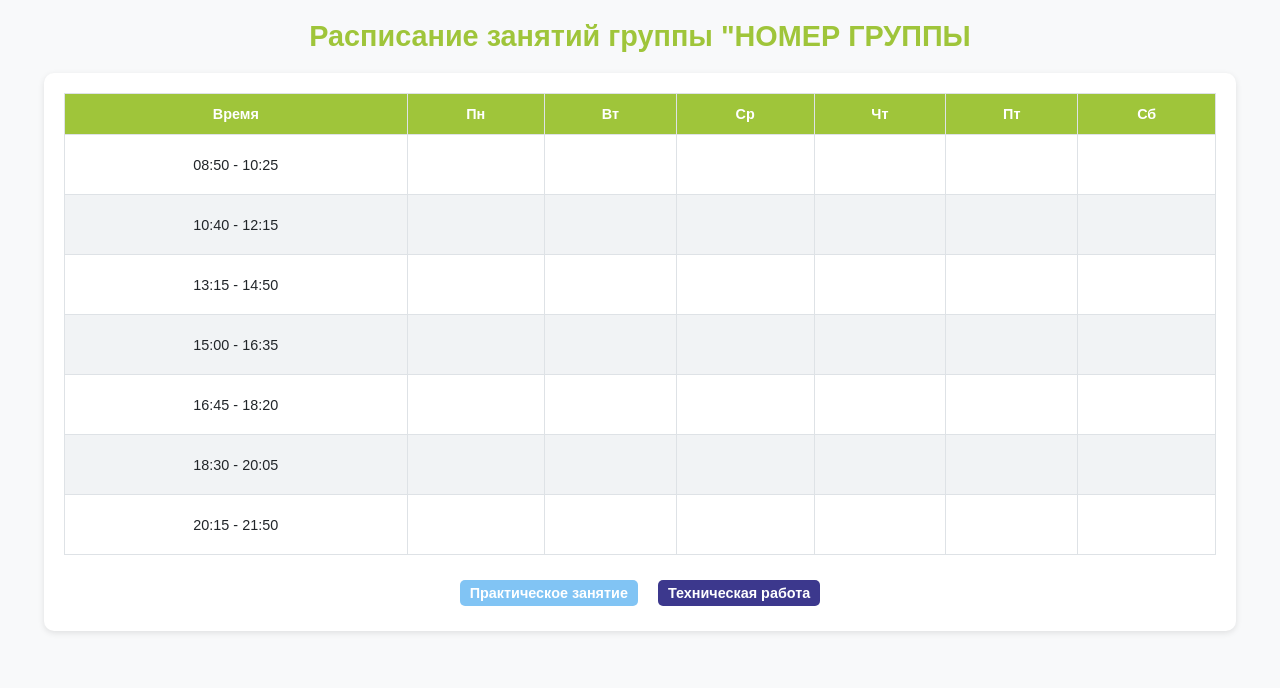
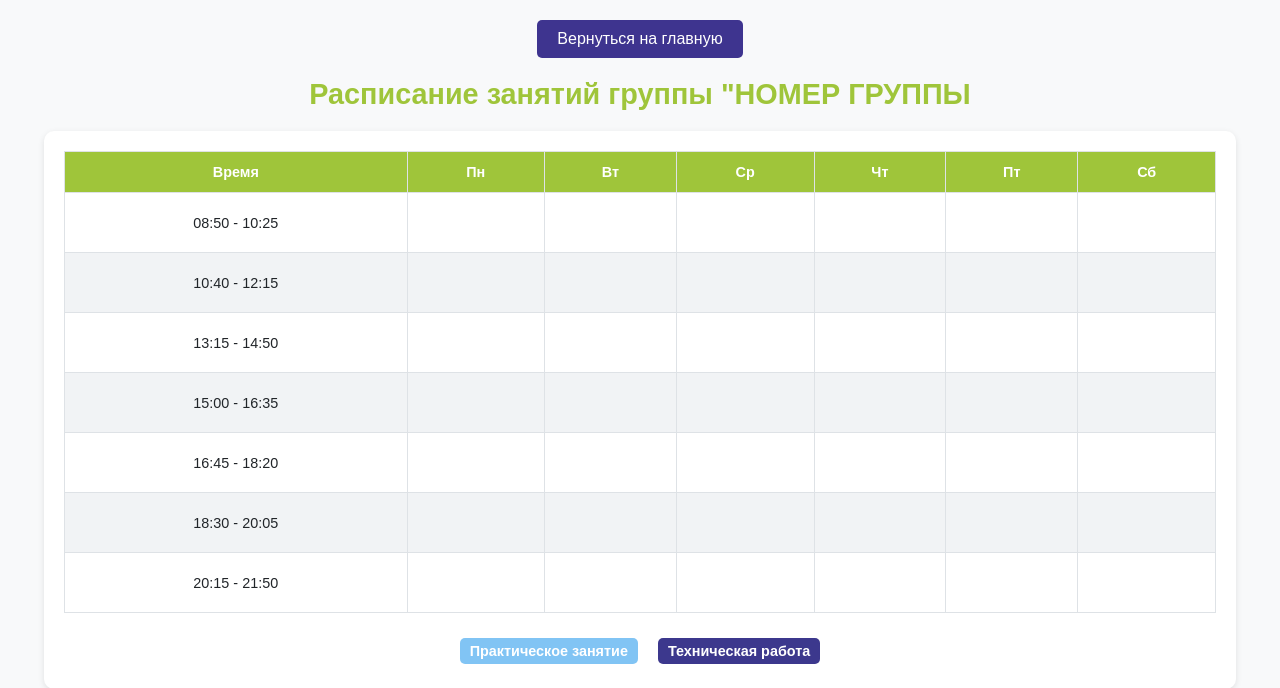
Before and after one commit to usernamealreadytaken123/pythonProject, a Django app: page /tasks_list/ in a window 1280 px wide. Shown: the top 688 px of the page. Run offline with Django 5.2, Linux system fonts and the light colour scheme; some libraries are stand-ins or nearby versions.

Commit message:
Что-то пошло не так

```diff
--- a/taskmanager/main/static/main/css/style_list_reg.css
+++ b/taskmanager/main/static/main/css/style_list_reg.css
@@ -78,6 +78,11 @@ button:hover {
     background-color: #628013;
 }
 
+.back-button {
+    margin-top: 20px; /* Отступ сверху */
+    text-align: center; /* Центрирование кнопки */
+}
+
 /* Адаптивность */
 @media (max-width: 768px) {
     .container {
--- a/taskmanager/main/static/main/css/table_style.css
+++ b/taskmanager/main/static/main/css/table_style.css
@@ -82,3 +82,23 @@ td {
 .legend-item.practice {
     background-color: #81c4f4;
 }
+
+.back-button {
+    margin-top: 20px; /* Отступ сверху */
+    text-align: center; /* Центрирование кнопки */
+}
+
+.button {
+    display: inline-block;
+    padding: 10px 20px;
+    font-size: 16px;
+    color: #fff; /* Белый текст */
+    background-color: #3e348f; /* Фиолетовый фон */
+    border-radius: 5px; /* Скруглённые углы */
+    text-decoration: none; /* Убрать подчёркивание */
+    transition: background-color 0.3s; /* Плавный переход цвета */
+}
+
+.button:hover {
+    background-color: #2a235f; /* Тёмный фиолетовый при наведении */
+}
--- a/taskmanager/main/templates/main/about.html
+++ b/taskmanager/main/templates/main/about.html
@@ -7,7 +7,6 @@
           content="width=device-width, user-scalable=no, initial-scale=1.0, maximum-scale=1.0, minimum-scale=1.0">
     <meta http-equiv="X-UA-Compatible" content="ie=edge">
     <title>О сайте</title>
-
     <link type="text/css" href="{% static 'main/css/about_style.css'%}" rel="stylesheet"/>
 
 </head>
--- a/taskmanager/main/templates/main/auth.html
+++ b/taskmanager/main/templates/main/auth.html
@@ -27,8 +27,6 @@
 
             <button type="submit" aria-label="Войти">Войти</button>
             <hr>
-            <button type="button" aria-label="Зарегистрироваться">Зарегистрироваться</button>
-
             <a href="#">Забыли пароль?</a><br>
             <a href="#">Не получили подтверждающее письмо?</a>
         </form>
--- a/taskmanager/main/templates/main/tasks_list.html
+++ b/taskmanager/main/templates/main/tasks_list.html
@@ -4,12 +4,18 @@
 <head>
     <meta charset="UTF-8">
     <meta name="viewport" content="width=device-width, initial-scale=1.0">
+
+    <div class="back-button">
+        <a href="{% url 'about' %}" class="button">Вернуться на главную</a>
+    </div>
+
     <title>Расписание занятий</title>
     <link type="text/css" href="{% static 'main/css/table_style.css'%}" rel="stylesheet"/>
 
 </head>
 <body>
     <h1>Расписание занятий группы "НОМЕР ГРУППЫ</h1>
+
     <div class="schedule">
         <table>
             <thead>
```
Also changed, not shown: taskmanager/main/templates/main/list_reg.html (+3 -7 lines), taskmanager/db.sqlite3.
